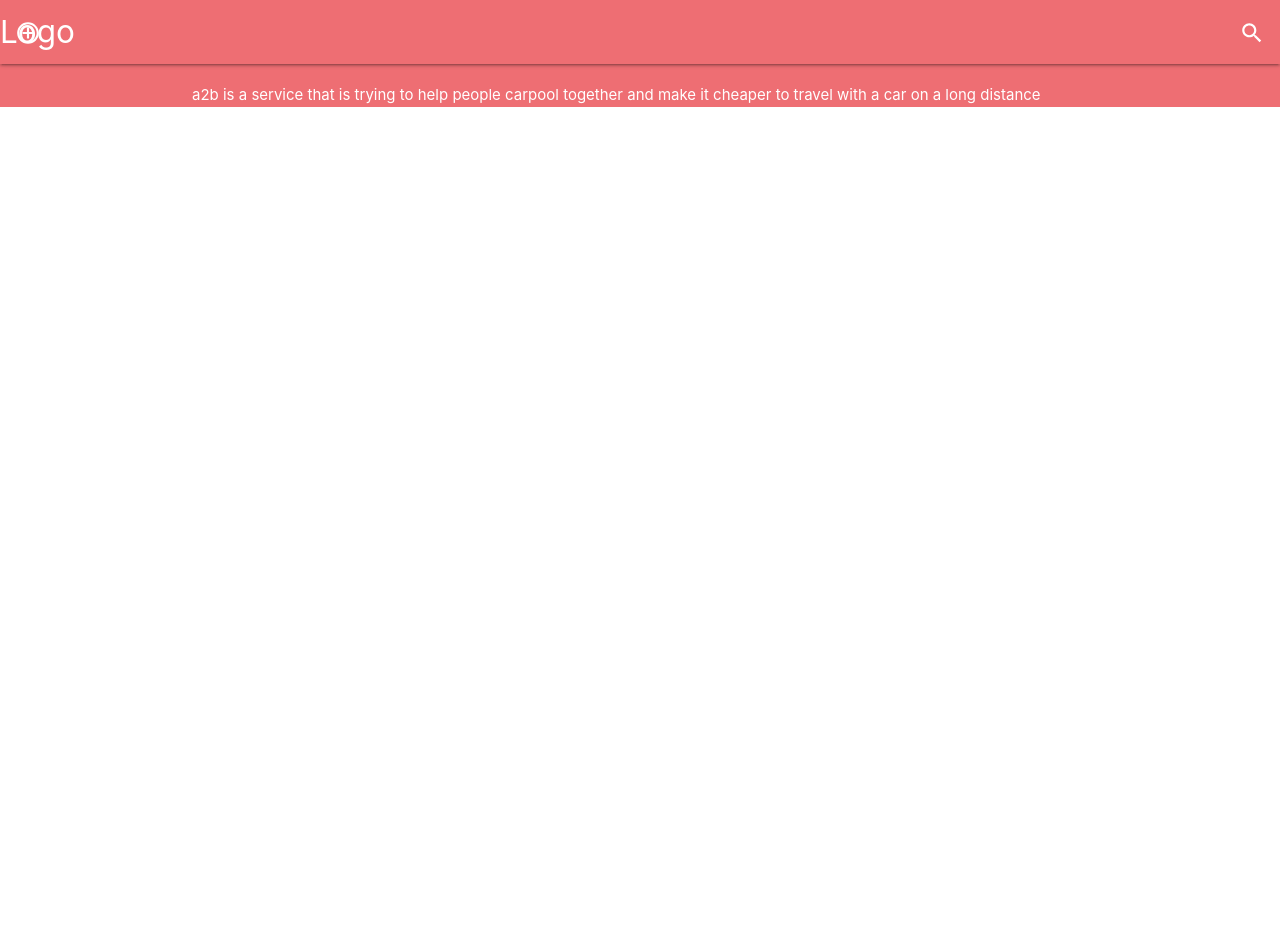
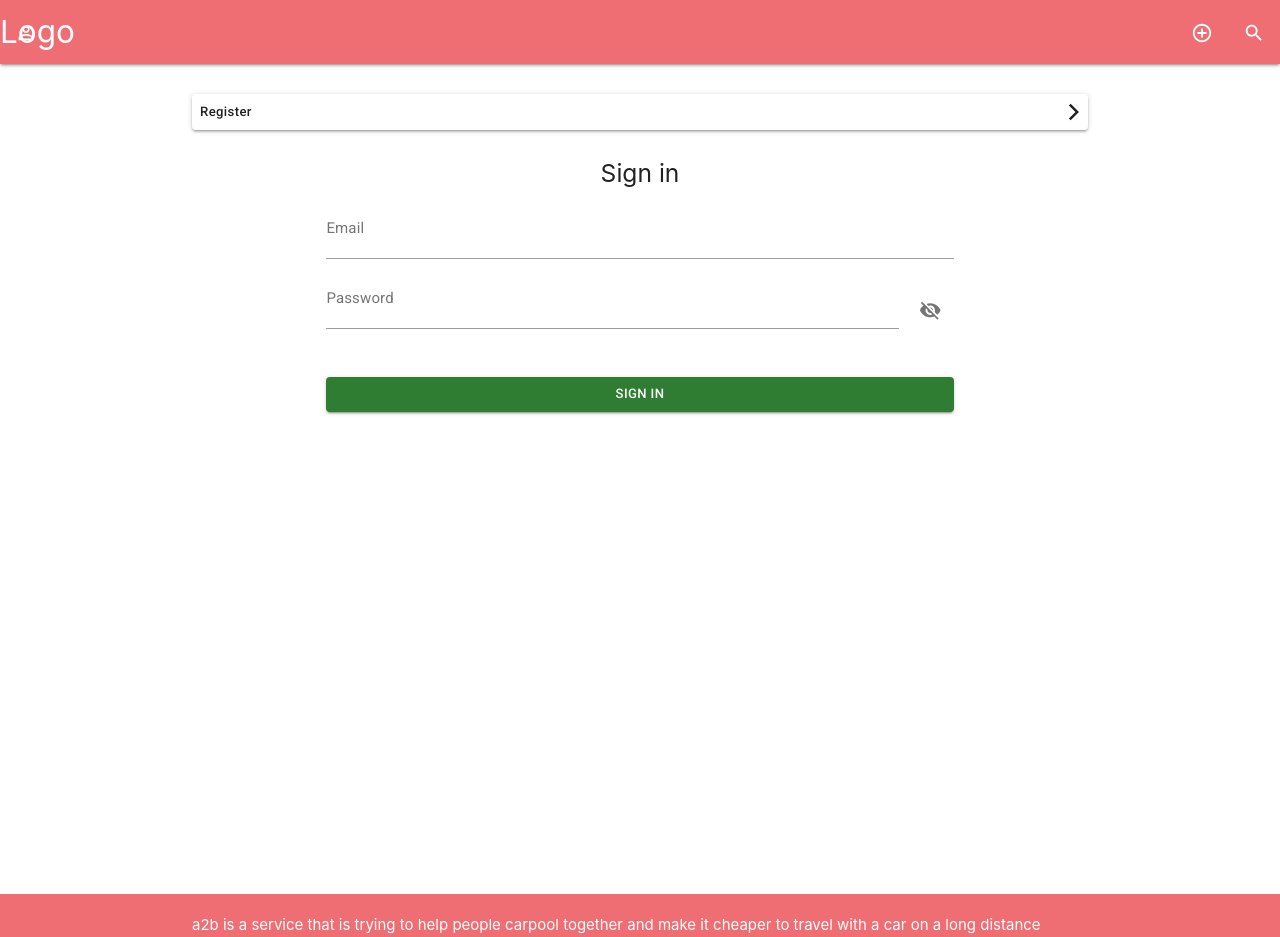
Before and after one commit to LeonMilosevic/poolme-front, a React (Create React App) app: page /register/driver in a window 1280 px wide. Before the commit the page ends 800 px from the top, so only its background shows below. Built offline with nearby package versions, Linux system fonts and the light colour scheme.

Commit message:
auth front

```diff
--- a/src/App.scss
+++ b/src/App.scss
@@ -1,6 +1,7 @@
 @import "./scss/navbar.scss";
 @import "./scss/layout.scss";
 @import "./scss/info.scss";
+@import "./scss//user.scss";
 * {
   padding: 0;
   margin: 0;
--- a/src/components/core/Navbar.js
+++ b/src/components/core/Navbar.js
@@ -5,14 +5,20 @@ import { Link } from "react-router-dom";
 // import material icons
 import SearchIcon from "@material-ui/icons/Search";
 import AddCircleOutlineIcon from "@material-ui/icons/AddCircleOutline";
+import PersonOutlineIcon from "@material-ui/icons/PersonOutline";
 
 const Navbar = () => {
   // right side
   const right = () => (
     <ul className="right">
       <li className="navbar-search-li">
+        <Link className="navbar-search-link" to="/add-rides">
+          <AddCircleOutlineIcon style={{ fontSize: "22px" }} />
+        </Link>
+      </li>
+      <li className="navbar-search-li">
         <Link className="navbar-search-link" to="/search-rides">
-          <SearchIcon style={{ fontSize: "26px" }} />
+          <SearchIcon style={{ fontSize: "22px" }} />
         </Link>
       </li>
     </ul>
@@ -21,8 +27,8 @@ const Navbar = () => {
   const left = () => (
     <ul className="left nav-ul-custom">
       <li className="navbar-search-li">
-        <Link className="navbar-search-link" to="/add-rides">
-          <AddCircleOutlineIcon style={{ fontSize: "26px" }} />
+        <Link className="navbar-search-link" to="/register">
+          <PersonOutlineIcon style={{ fontSize: "22px" }} />
         </Link>
       </li>
     </ul>
--- a/src/components/routes/Routes.js
+++ b/src/components/routes/Routes.js
@@ -1,8 +1,14 @@
 import React from "react";
 import { Switch, Route } from "react-router-dom";
+// import pages
+// core
 import SearchRide from "../core/SearchRide";
 import AddRide from "../core/AddRide";
 import Home from "../core/Home";
+// User
+import Signup from "../user/Signup";
+import Passanger from "../user/Passanger";
+import Driver from "../user/Driver";
 
 const Routes = () => {
   return (
@@ -10,6 +16,9 @@ const Routes = () => {
       <Home exact path="/" component={Home} />
       <Route exact path="/search-rides" component={SearchRide} />
       <Route exact path="/add-rides" component={AddRide} />
+      <Route exact path="/register" component={Signup} />
+      <Route exact path="/register/driver" component={Driver} />
+      <Route exact path="/register/passanger" component={Passanger} />
     </Switch>
   );
 };
--- /dev/null
+++ b/src/components/user/Driver.js
@@ -0,0 +1,90 @@
+import React from "react";
+// import third party
+import { Link } from "react-router-dom";
+// import material ui
+import Button from "@material-ui/core/Button";
+import IconButton from "@material-ui/core/IconButton";
+import Input from "@material-ui/core/Input";
+import InputLabel from "@material-ui/core/InputLabel";
+import InputAdornment from "@material-ui/core/InputAdornment";
+import FormControl from "@material-ui/core/FormControl";
+
+// import icons
+import ArrowForwardIosIcon from "@material-ui/icons/ArrowForwardIos";
+import Visibility from "@material-ui/icons/Visibility";
+import VisibilityOff from "@material-ui/icons/VisibilityOff";
+
+const Driver = () => {
+  const [values, setValues] = React.useState({
+    password: "",
+    showPassword: false
+  });
+
+  const handleChange = prop => event => {
+    setValues({ ...values, [prop]: event.target.value });
+  };
+
+  const handleClickShowPassword = () => {
+    setValues({ ...values, showPassword: !values.showPassword });
+  };
+
+  const handleMouseDownPassword = event => {
+    event.preventDefault();
+  };
+
+  const registerBtn = () => (
+    <div className="user-btn-wrapper">
+      <Button
+        component={Link}
+        to={"/register/driver"}
+        className={`btn waves-effect waves-light user-btn-register`}
+        endIcon={<ArrowForwardIosIcon />}
+      >
+        Register
+      </Button>
+    </div>
+  );
+
+  const signInForm = () => (
+    <div className="container center">
+      <h5>Sign in</h5>
+      <FormControl className="form-input-custom">
+        <InputLabel>Email</InputLabel>
+        <Input />
+      </FormControl>
+      <FormControl className="form-input-custom">
+        <InputLabel htmlFor="standard-adornment-password">Password</InputLabel>
+        <Input
+          type={values.showPassword ? "text" : "password"}
+          value={values.password}
+          onChange={handleChange("password")}
+          endAdornment={
+            <InputAdornment position="end">
+              <IconButton
+                onClick={handleClickShowPassword}
+                onMouseDown={handleMouseDownPassword}
+              >
+                {values.showPassword ? <Visibility /> : <VisibilityOff />}
+              </IconButton>
+            </InputAdornment>
+          }
+        />
+      </FormControl>
+      <Button
+        className="green darken-3 user-btn-sign"
+        variant="contained"
+        color="secondary"
+      >
+        Sign in
+      </Button>
+    </div>
+  );
+  return (
+    <div className="user-register-wrapper container">
+      {registerBtn()}
+      {signInForm()}
+    </div>
+  );
+};
+
+export default Driver;
--- /dev/null
+++ b/src/components/user/Passanger.js
@@ -0,0 +1,12 @@
+import React from "react";
+
+const Passanger = () => {
+  return (
+    <div className="user-register-wrapper container">
+      <div></div>
+      <div></div>
+    </div>
+  );
+};
+
+export default Passanger;
--- /dev/null
+++ b/src/components/user/Signup.js
@@ -0,0 +1,36 @@
+import React from "react";
+// import third party
+import { Link } from "react-router-dom";
+// import material ui
+import Button from "@material-ui/core/Button";
+// import icons
+import ArrowForwardIosIcon from "@material-ui/icons/ArrowForwardIos";
+
+const Signup = () => {
+  return (
+    <div className="user-register-wrapper container">
+      <div className="user-btn-wrapper">
+        <Button
+          component={Link}
+          to={"/register/driver"}
+          className={`btn waves-effect waves-light user-btn-register`}
+          endIcon={<ArrowForwardIosIcon />}
+        >
+          Driver
+        </Button>
+      </div>
+      <div className="user-btn-wrapper">
+        <Button
+          component={Link}
+          to={"/register/passanger"}
+          className="btn waves-effect waves-light user-btn-register"
+        >
+          Passanger
+          <ArrowForwardIosIcon />
+        </Button>
+      </div>
+    </div>
+  );
+};
+
+export default Signup;
--- /dev/null
+++ b/src/scss/user.scss
@@ -0,0 +1,33 @@
+.user-register-wrapper {
+  height: 100vh;
+}
+.user-btn-register {
+  width: 100%;
+  display: flex !important;
+  justify-content: space-between !important;
+  text-transform: initial !important;
+}
+
+.user-btn-wrapper {
+  margin: 30px 0;
+}
+
+.user-btn-sign {
+  margin: 40px 0 !important;
+  width: 100%;
+}
+
+// form style
+.form-input-custom {
+  width: 100%;
+}
+.MuiInput-underline:before {
+  display: none;
+}
+.MuiInput-underline:after {
+  display: none;
+}
+
+.MuiFormLabel-root.Mui-focused {
+  color: red !important;
+}
```
